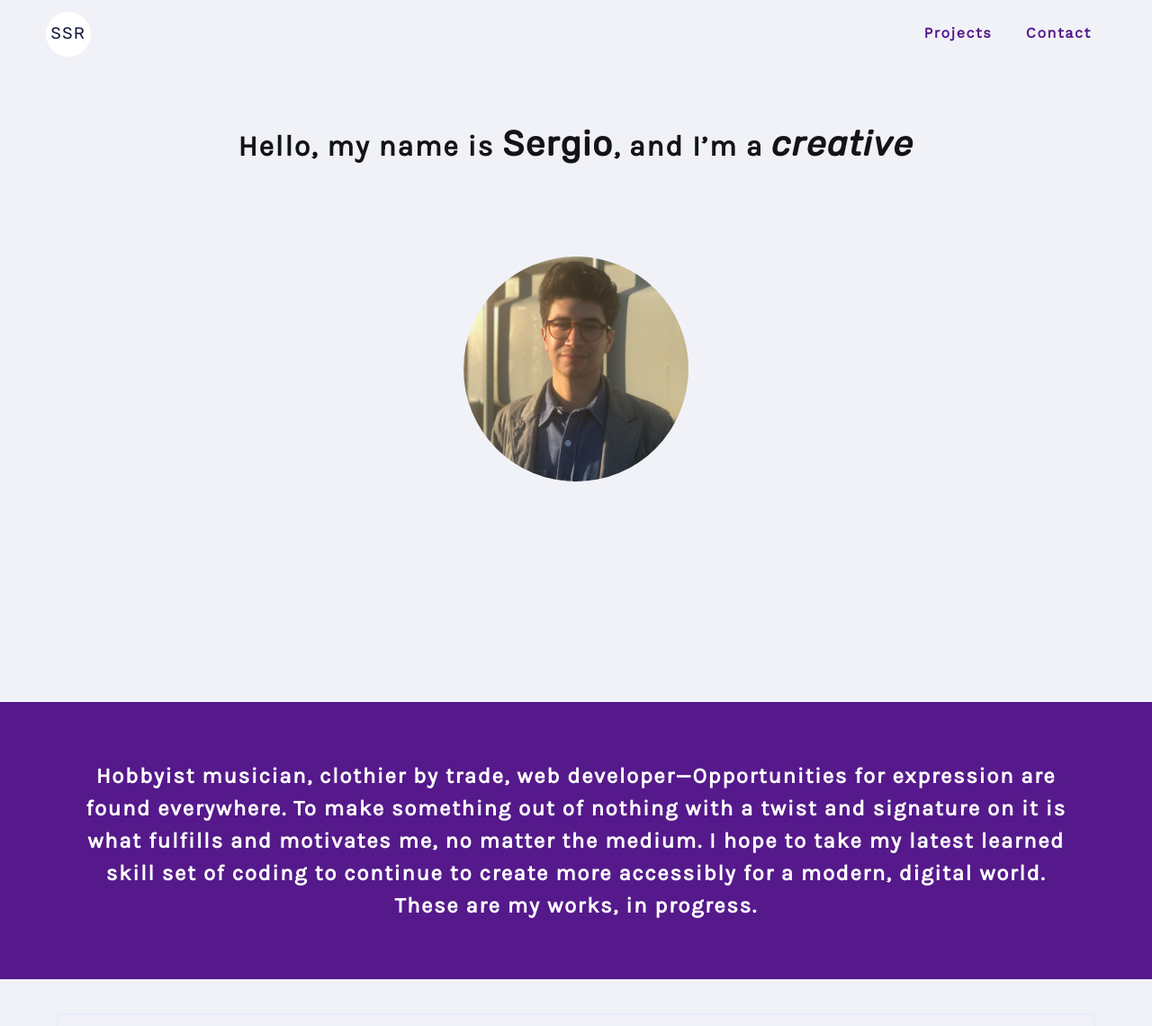
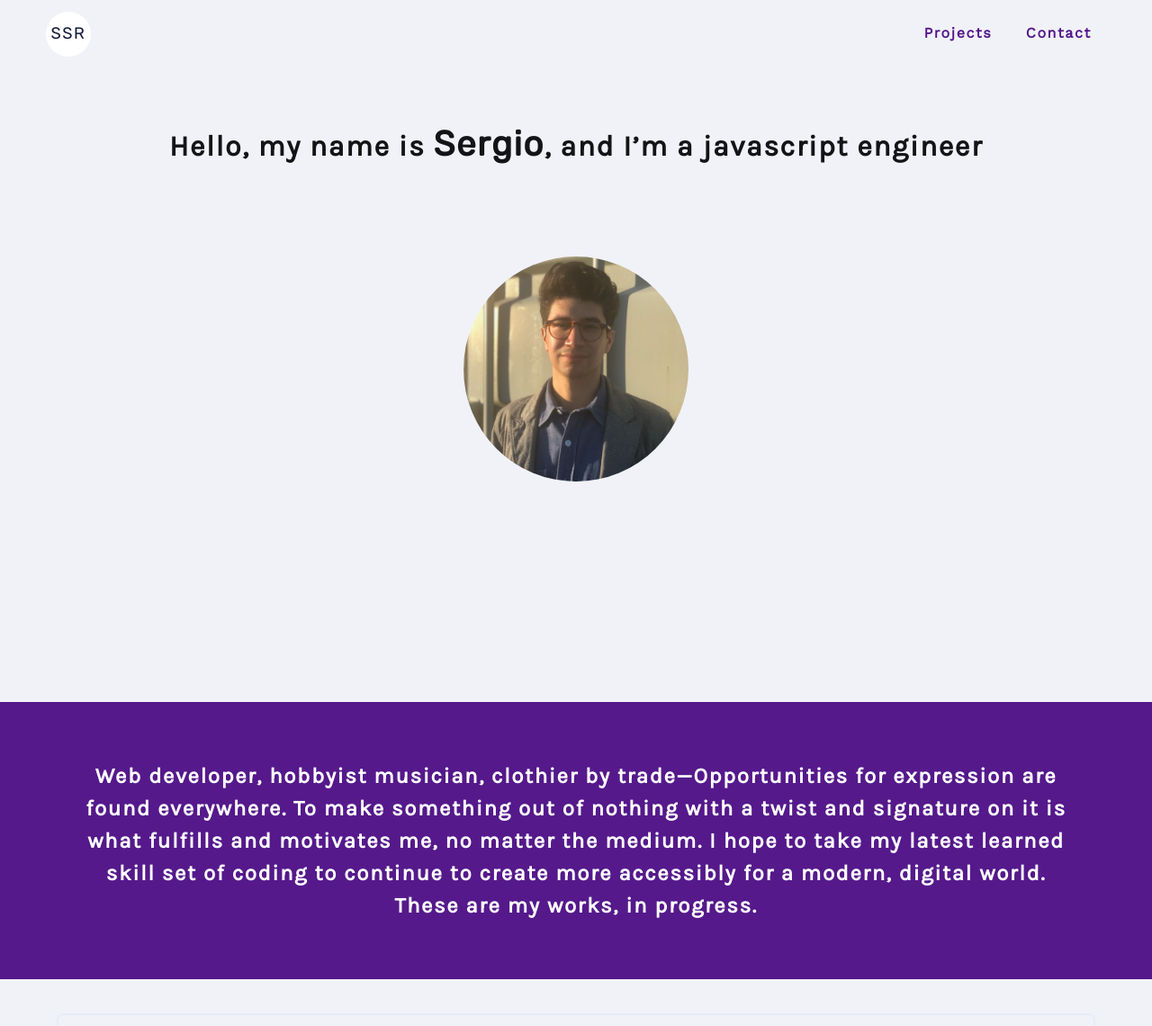
Before and after one commit to StevieReyJuan/portfolio, a plain HTML site: page index.html in a window 1280 px wide. Shown: the top 1140 px of the page at 90% size. Drawn offline with nearby package versions, Linux system fonts and the light colour scheme.

Commit message:
phrasing

```diff
--- a/index.html
+++ b/index.html
@@ -30,11 +30,12 @@
     </nav>
     <main role="main">
         <header class="hero" role="banner">
-            <h1 class="hero-tagline animated fadeInUp">Hello, my name is <span>Sergio</span>, and I’m a <span class="italics">creative</span></h1>
+            <h1 class="hero-tagline animated fadeInUp">Hello, my name is <span>Sergio</span>, and I’m a javascript engineer</h1>
             <img class="hero-image animated fadeInUp" src="images/me.jpeg" alt="A picture of SSR">
         </header>
+
         <section class="bio">
-            <h2 class="bio-text">Hobbyist musician, clothier by trade, web developer—Opportunities
+            <h2 class="bio-text">Web developer, hobbyist musician, clothier by trade—Opportunities
                  for expression are found everywhere. To make something out of nothing with a twist
                  and signature on it is what fulfills and motivates me, no matter the medium. I hope
                  to take my latest learned skill set of coding to continue to create more accessibly
--- a/index.js
+++ b/index.js
@@ -27,7 +27,7 @@ const STORE = [
     {
         thumbnail: 'images/brewhopscreen.png',
         alt: 'A screenshot of BrewHop\'s results page',
-        description: 'My first rudimentary project for Thinkful\'s Software Engineering program, included here for sentimental reasons: <span>BrewHop</span> is a tool to find breweries within walking distance of a user for a fun, safe afternoon of brewery hopping.',
+        description: 'My first project for Thinkful\'s Software Engineering program: <span>BrewHop</span> is a tool to find breweries within walking distance of a user for a fun, safe afternoon of brewery hopping.',
         details: ['Technologies Used: Javascript (JQuery), HTML, CSS, Google Maps Geocode API, Google Maps Javascript API, Google Maps JS API Places & Distance Matrix libraries ',
         '<a href="https://steviereyjuan.github.io/BrewHop/" target="_blank">Live</a>',
         '<a href="https://github.com/StevieReyJuan/BrewHop" target="_blank">Client Repo</a>']
```
